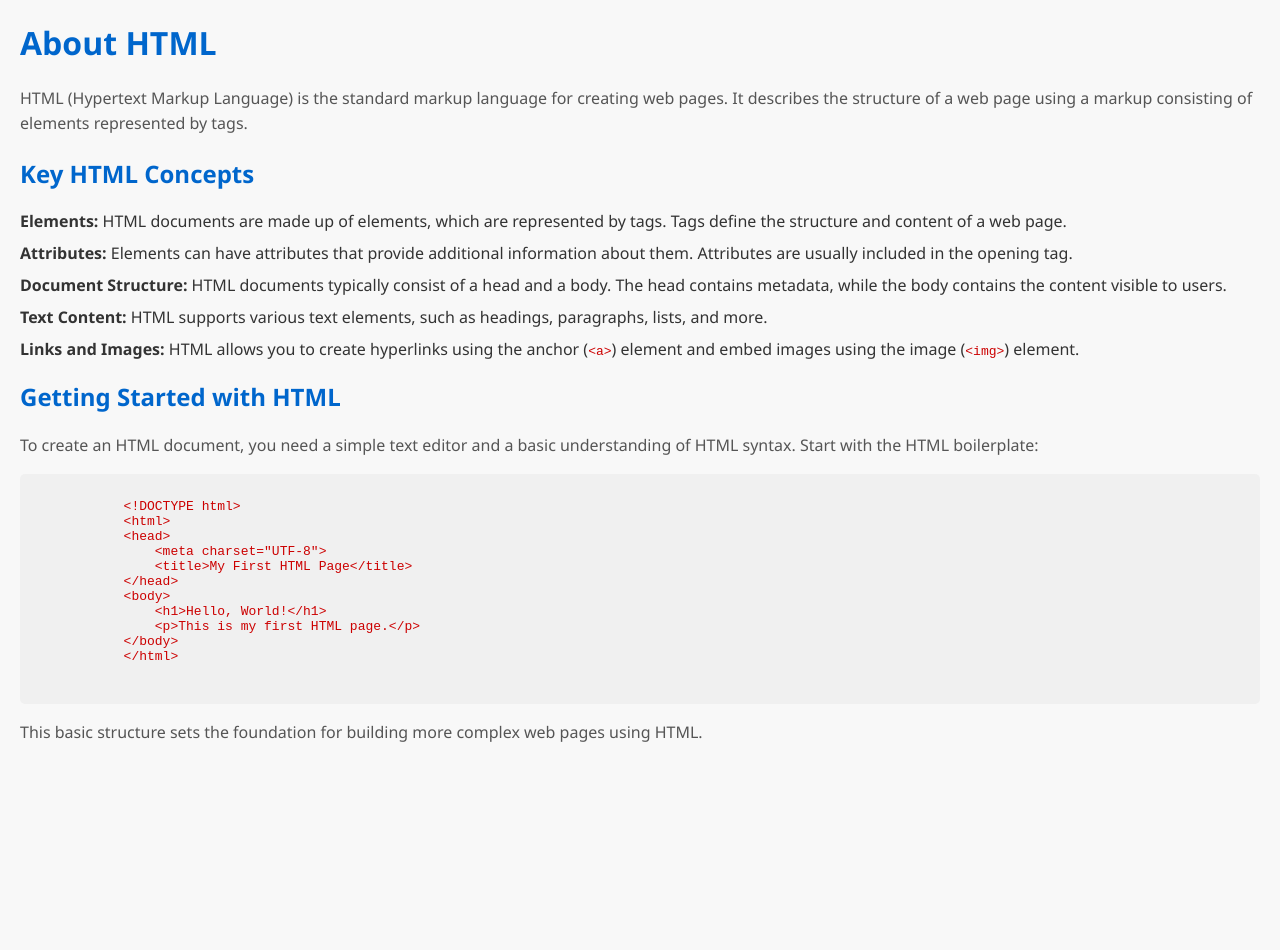
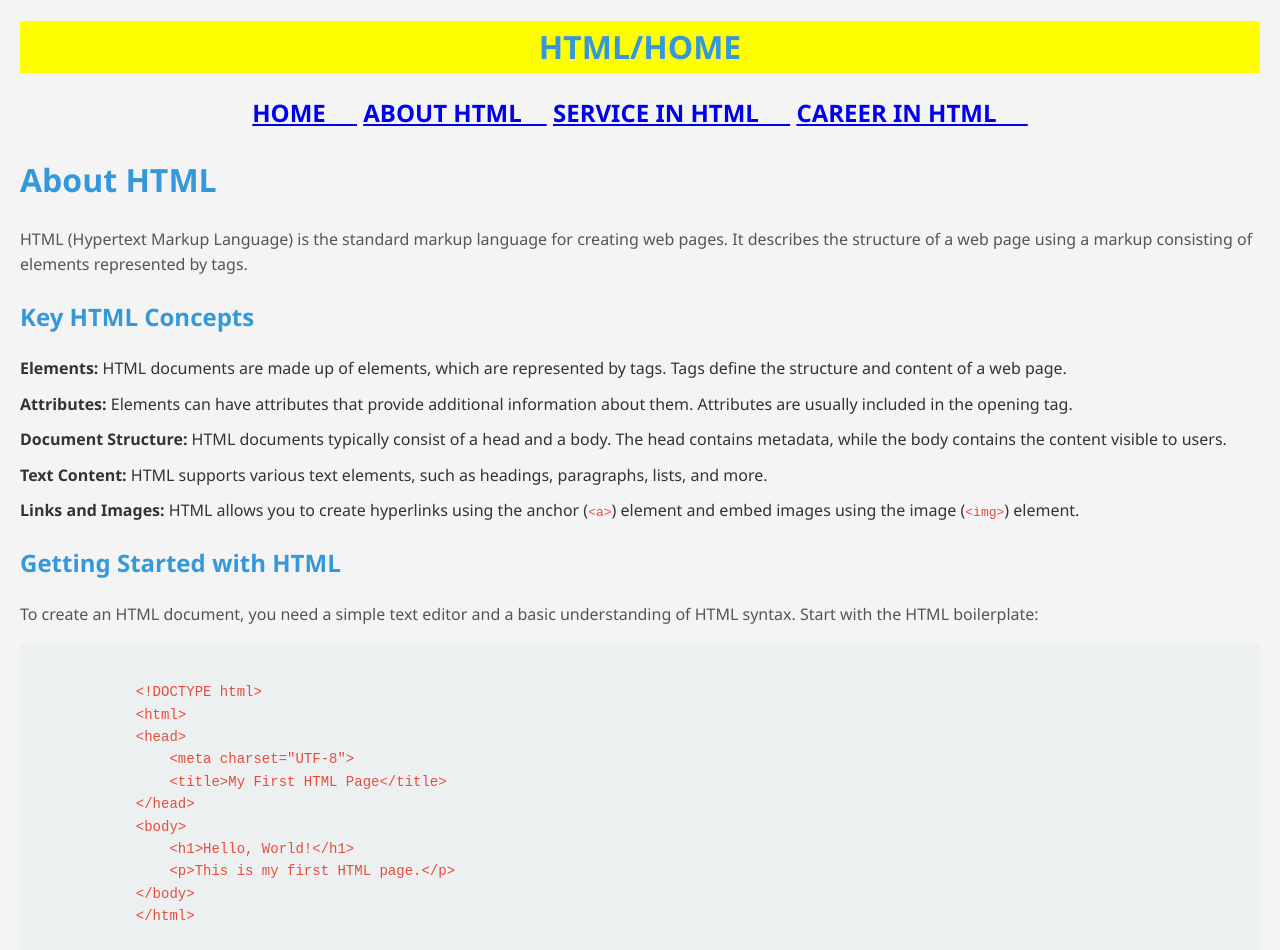
Before and after one commit to Syrus25/Divya, a plain HTML site: page about.html in a window 1280 px wide. Shown: the top 950 px of the page. Before the commit the page ends 800 px from the top, so only its background shows below. Drawn offline with Linux system fonts and the light colour scheme.

Commit message:
added about.html

```diff
--- a/about.html
+++ b/about.html
@@ -1,6 +1,12 @@
 <!DOCTYPE html>
 <html lang="en">
+
 <head>
+    <h1 style="background-color:yellow;text-align:center;"> HTML/HOME </h1>
+    <h2 style="text-align:center;"> <a target="_blank" href="file:///C:/Users/DELL/Desktop/html/practical_5.html">HOME
+            &nbsp;&nbsp;&nbsp;&nbsp;</a> <a target="_blank" href="about.html"> ABOUT HTML&nbsp;&nbsp;&nbsp;&nbsp</a> <a
+            target="_blank" href="service.html"> SERVICE IN HTML &nbsp;&nbsp;&nbsp;&nbsp;</a> <a target="_blank"
+            href="carrer.html"> CAREER IN HTML &nbsp;&nbsp;&nbsp;&nbsp;</a>
         <meta charset="UTF-8">
         <meta name="viewport" content="width=device-width, initial-scale=1.0">
         <title>About HTML</title>
@@ -8,16 +14,17 @@
             body {
                 font-family: 'Segoe UI', Tahoma, Geneva, Verdana, sans-serif;
                 margin: 20px;
-            background-color: #f8f8f8;
+                background-color: #f4f4f4;
                 color: #333;
+                line-height: 1.6;
             }
 
-        h1, h2 {
-            color: #0066cc;
+            h1,
+            h2 {
+                color: #3498db;
             }
 
             p {
-            line-height: 1.6;
                 color: #555;
             }
 
@@ -32,32 +39,42 @@
             }
 
             pre {
-            background-color: #f0f0f0;
-            padding: 10px;
+                background-color: #ecf0f1;
+                padding: 15px;
                 border-radius: 5px;
                 overflow-x: auto;
+                font-size: 14px;
+                color: #e74c3c;
             }
 
             code {
-            color: #cc0000;
+                color: #e74c3c;
             }
         </style>
 </head>
+
 <body>
     <h1>About HTML</h1>
-    <p>HTML (Hypertext Markup Language) is the standard markup language for creating web pages. It describes the structure of a web page using a markup consisting of elements represented by tags.</p>
+    <p>HTML (Hypertext Markup Language) is the standard markup language for creating web pages. It describes the
+        structure of a web page using a markup consisting of elements represented by tags.</p>
 
     <h2>Key HTML Concepts</h2>
     <ul>
-        <li><strong>Elements:</strong> HTML documents are made up of elements, which are represented by tags. Tags define the structure and content of a web page.</li>
-        <li><strong>Attributes:</strong> Elements can have attributes that provide additional information about them. Attributes are usually included in the opening tag.</li>
-        <li><strong>Document Structure:</strong> HTML documents typically consist of a head and a body. The head contains metadata, while the body contains the content visible to users.</li>
-        <li><strong>Text Content:</strong> HTML supports various text elements, such as headings, paragraphs, lists, and more.</li>
-        <li><strong>Links and Images:</strong> HTML allows you to create hyperlinks using the anchor (<code>&lt;a&gt;</code>) element and embed images using the image (<code>&lt;img&gt;</code>) element.</li>
+        <li><strong>Elements:</strong> HTML documents are made up of elements, which are represented by tags. Tags
+            define the structure and content of a web page.</li>
+        <li><strong>Attributes:</strong> Elements can have attributes that provide additional information about them.
+            Attributes are usually included in the opening tag.</li>
+        <li><strong>Document Structure:</strong> HTML documents typically consist of a head and a body. The head
+            contains metadata, while the body contains the content visible to users.</li>
+        <li><strong>Text Content:</strong> HTML supports various text elements, such as headings, paragraphs, lists, and
+            more.</li>
+        <li><strong>Links and Images:</strong> HTML allows you to create hyperlinks using the anchor
+            (<code>&lt;a&gt;</code>) element and embed images using the image (<code>&lt;img&gt;</code>) element.</li>
     </ul>
 
     <h2>Getting Started with HTML</h2>
-    <p>To create an HTML document, you need a simple text editor and a basic understanding of HTML syntax. Start with the HTML boilerplate:</p>
+    <p>To create an HTML document, you need a simple text editor and a basic understanding of HTML syntax. Start with
+        the HTML boilerplate:</p>
     <pre>
         <code>
             &lt;!DOCTYPE html&gt;
@@ -76,4 +93,5 @@
 
     <p>This basic structure sets the foundation for building more complex web pages using HTML.</p>
 </body>
+
 </html>
```
Lines whose indentation alone changed are shown as unchanged.
